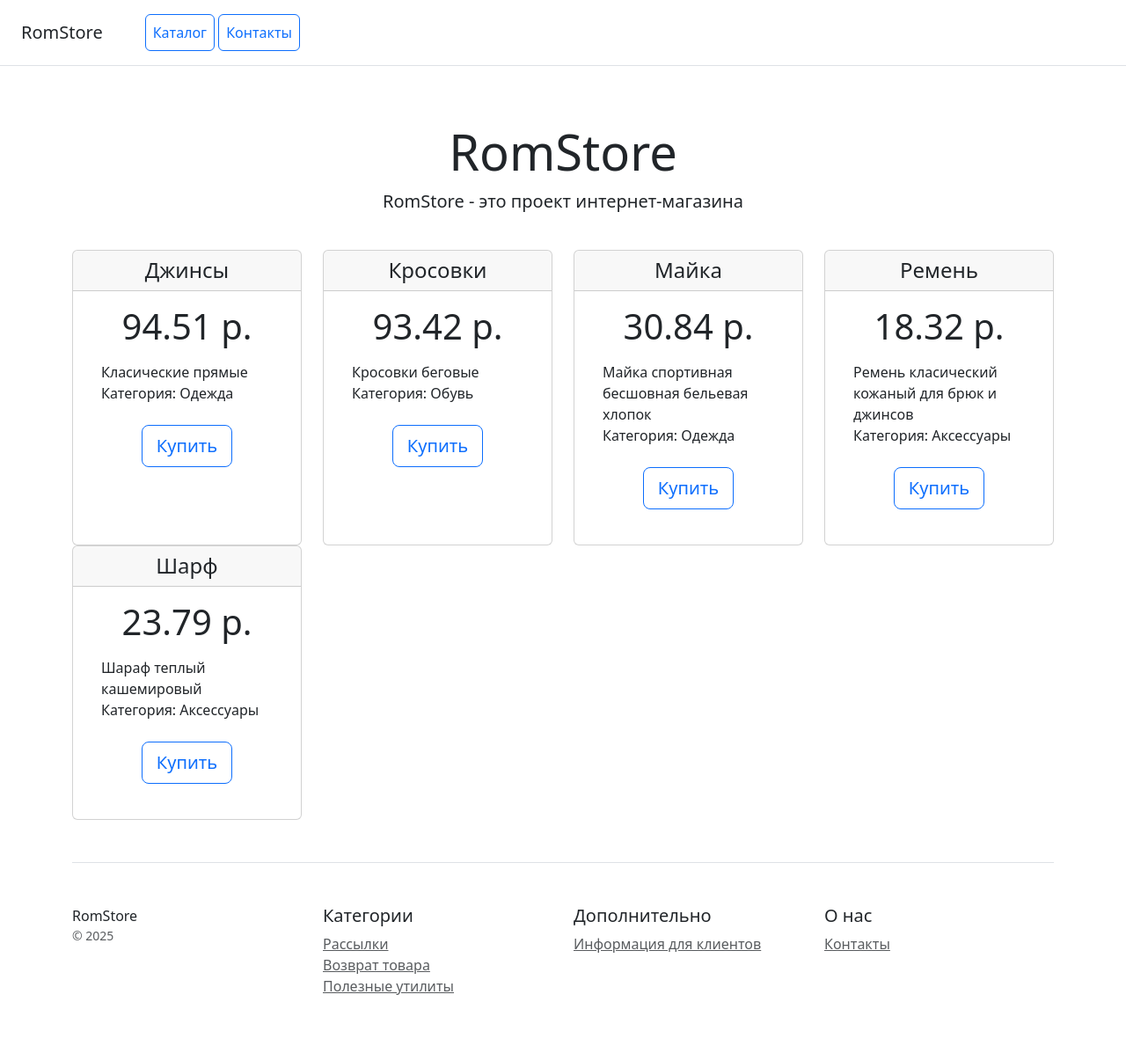
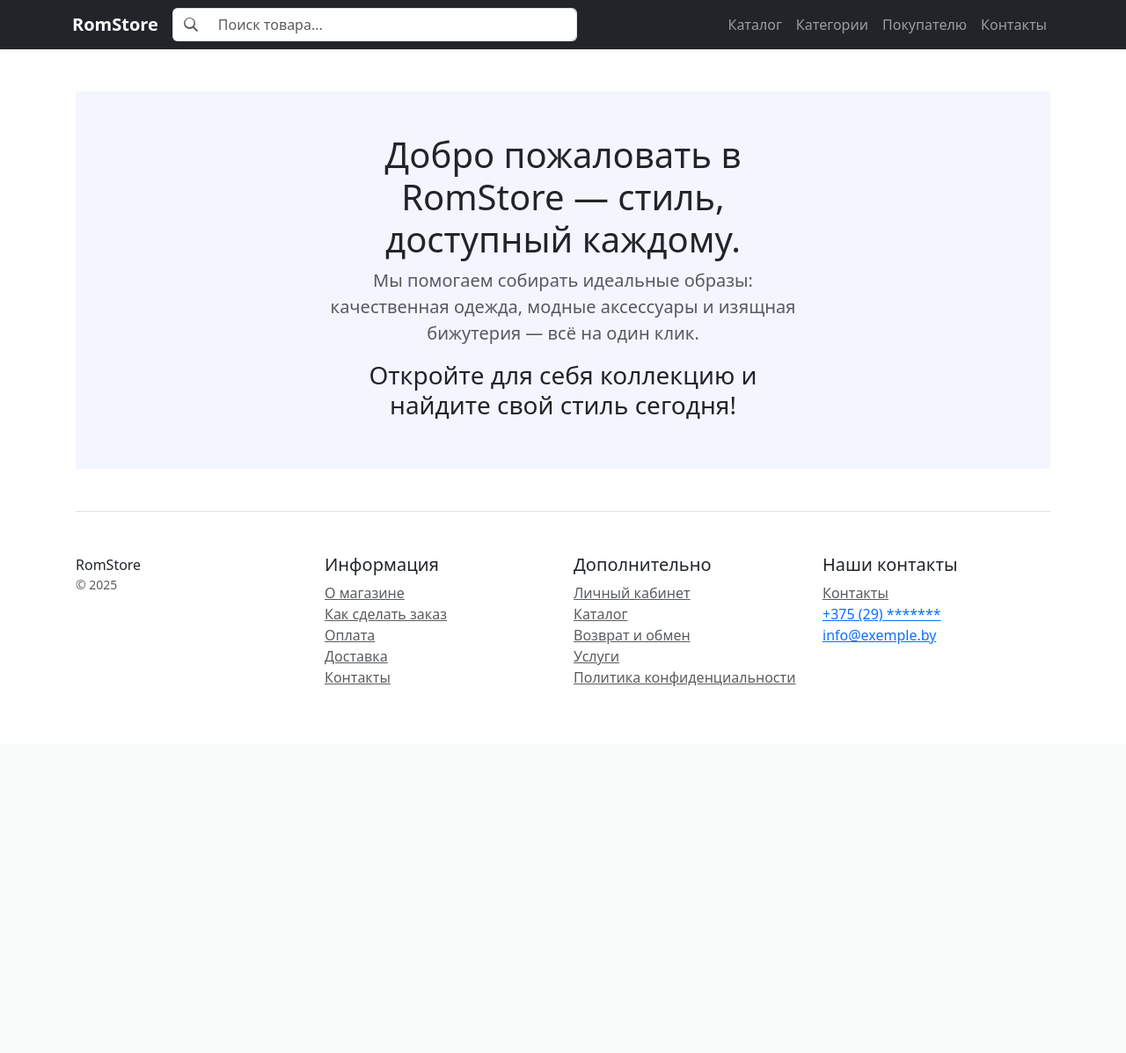
Before and after one commit to RomanVarshavskiy/HomeWork_22, a Django app: page /catalog/ in a window 1280 px wide. Shown: the whole page at 88% size. After the commit the page ends 780 px from the top, so only its background shows below. Run offline with Django 5.2, Linux system fonts and the light colour scheme; data comes from the database, SQL or seed files in the repository; some libraries are stand-ins or nearby versions.

Commit message:
update base.html, products_list.html, product_detail.html, contacts.html, header.html, home.html, views.py

```diff
--- a/catalog/templates/catalog/base.html
+++ b/catalog/templates/catalog/base.html
@@ -3,25 +3,22 @@
 <head>
     <meta charset="utf-8">
     <meta name="viewport" content="width=device-width, initial-scale=1">
-    <title>RomStore</title>
+    <title>{% block title %}RomStore{% endblock %}</title>
     <link rel="stylesheet" href="/static/css/bootstrap.min.css">
+    <style>
+        .navbar .fast-search .form-control { min-width: 260px; width: 420px; }
+        @media (max-width: 767.98px) {
+            .navbar .fast-search .form-control { width: 100%; min-width: 0; }
+        }
+    </style>
 
 </head>
+<header>
+{% include 'catalog/header.html' %}
+</header>
 <body>
-    <div class="d-flex flex-column flex-md-row align-items-center p-3 px-md-4 mb-3 bg-white border-bottom box-shadow">
-        <h5 class="my-0 mr-md-auto font-weight-normal">RomStore</h5>
-        <nav class="ms-5">
-            <a class="p-2 btn btn-outline-primary" href="{% url 'catalog:products_list' %}">Каталог</a>
-            <a class="p-2 btn btn-outline-primary" href="{% url 'catalog:contacts' %}">Контакты</a>
-        </nav>
-    </div>
+    <div class="container px-3 pt-md-5">
 
-    <div class="pricing-header px-3 py-3 pt-md-5 pb-md-4 mx-auto text-center">
-        <h1 class="display-4">RomStore</h1>
-        <p class="lead">RomStore - это проект интернет-магазина</p>
-    </div>
-
-    <div class="container">
         {% block content %}
         {% endblock %}
 
@@ -32,23 +29,45 @@
                     <small class="d-block mb-3 text-muted">&copy; 2025</small>
                 </div>
                 <div class="col-6 col-md">
-                    <h5>Категории</h5>
+                    <h5>Информация</h5>
                     <ul class="list-unstyled text-small">
-                        <li><a class="text-muted" href="#">Рассылки</a></li>
-                        <li><a class="text-muted" href="#">Возврат товара</a></li>
-                        <li><a class="text-muted" href="#">Полезные утилиты</a></li>
+                        <li><a class="text-muted" href="#">О магазине</a></li>
+                        <li><a class="text-muted" href="#">Как сделать заказ</a></li>
+                        <li><a class="text-muted" href="#">Оплата</a></li>
+                        <li><a class="text-muted" href="#">Доставка</a></li>
+                        <li><a class="text-muted" href="{% url 'catalog:contacts' %}">Контакты</a></li>
                     </ul>
                 </div>
                 <div class="col-6 col-md">
                     <h5>Дополнительно</h5>
                     <ul class="list-unstyled text-small">
-                        <li><a class="text-muted" href="#">Информация для клиентов</a></li>
+                        <li><a class="text-muted" href="#">Личный кабинет</a></li>
+                        <li><a class="text-muted" href="#">Каталог</a></li>
+                        <li><a class="text-muted" href="#">Возврат и обмен</a></li>
+                        <li><a class="text-muted" href="#">Услуги</a></li>
+                        <li><a class="text-muted" href="#">Политика конфиденциальности</a></li>
                     </ul>
                 </div>
                 <div class="col-6 col-md">
-                    <h5>О нас</h5>
+                    <h5>Наши контакты</h5>
                     <ul class="list-unstyled text-small">
                         <li><a class="text-muted" href="{% url 'catalog:contacts' %}">Контакты</a></li>
+                        <li class="elementor-icon-list-item">
+                            <a href="#">
+                                <span class="elementor-icon-list-icon">
+							<i aria-hidden="true" class="fas fa-mobile-alt"></i>
+                                </span>
+                                <span class="elementor-icon-list-text">+375 (29) *******</span>
+                            </a>
+                        </li>
+                        <li class="elementor-icon-list-item">
+                            <a href="#">
+                                <span class="elementor-icon-list-icon">
+							<i aria-hidden="true" class="fas fa-envelope"></i>
+                                </span>
+                                <span class="elementor-icon-list-text">info@exemple.by</span>
+                            </a>
+                        </li>
                     </ul>
                 </div>
             </div>
--- a/catalog/templates/catalog/contacts.html
+++ b/catalog/templates/catalog/contacts.html
@@ -1,9 +1,8 @@
 {% extends 'catalog/base.html' %}
 
-{% block title %}Список товаров{% endblock %}
+{% block title %}Контакты{% endblock %}
 
 {% block content %}
-<!--{% include 'catalog/header.html' %}-->
 
 <div class="container">
     <div class="row text-start">
--- a/catalog/templates/catalog/header.html
+++ b/catalog/templates/catalog/header.html
@@ -1,4 +1,40 @@
-<header>
-    <h1>RomStore</h1>
-    <p>Добро пожаловать в наш магазин!</p>
-</header>
+<nav class="navbar navbar-expand-md navbar-dark bg-dark shadow-sm">
+    <div class="container">
+        <a href="#" class="navbar-brand d-flex align-items-center">
+            <strong>RomStore</strong>
+        </a>
+        <div class="b-top-wrapper">
+            <div data-fetch-key="search:0" class="fast-search">
+                <div class="fast-search__form">
+                    <div class="input-group">
+                        <span class="input-group-text bg-white border-end-0">
+                            <!-- SVG-иконка поиска -->
+                            <svg xmlns="http://www.w3.org/2000/svg" width="16" height="16" fill="currentColor"
+                                 class="bi bi-search text-muted" viewBox="0 0 16 16" aria-hidden="true">
+                                <path d="M11.742 10.344a6.5 6.5 0 1 0-1.397 1.398h-.001l3.85 3.85a1 1 0 0 0 1.415-1.414l-3.85-3.85zm-5.242.656a5 5 0 1 1 0-10 5 5 0 0 1 0 10z"/>
+                            </svg>
+                        </span>
+                        <input type="text" tabindex="1"
+                               placeholder="Поиск товара..."
+                               value=""
+                               class="form-control border-start-0 fast-search__input ym-record-keys">
+                    </div>
+                </div>
+            </div>
+        </div>
+        <!-- Кнопка бургера для мобильных -->
+        <button class="navbar-toggler" type="button" data-bs-toggle="collapse" data-bs-target="#mainNav"
+                aria-controls="mainNav" aria-expanded="false" aria-label="Toggle navigation">
+            <span class="navbar-toggler-icon"></span>
+        </button>
+        <!-- Ссылки навигации -->
+        <div class="collapse navbar-collapse" id="mainNav">
+            <ul class="navbar-nav ms-auto mb-2 mb-md-0">
+                <li class="nav-item"><a class="nav-link" href="{% url 'catalog:home' %}">Каталог</a></li>
+                <li class="nav-item"><a class="nav-link" href="#">Категории</a></li>
+                <li class="nav-item"><a class="nav-link" href="#">Покупателю</a></li>
+                <li class="nav-item"><a class="nav-link" href="{% url 'catalog:contacts' %}">Контакты</a></li>
+            </ul>
+        </div>
+    </div>
+</nav>
--- a/catalog/templates/catalog/home.html
+++ b/catalog/templates/catalog/home.html
@@ -1,83 +1,33 @@
-<!doctype html>
-<html lang="en">
-<head>
-    <meta charset="utf-8">
-    <meta name="viewport" content="width=device-width, initial-scale=1">
-    <title>RomStore</title>
-    <link rel="stylesheet" href="/static/css/bootstrap.min.css">
+{% extends 'catalog/base.html' %}
 
-</head>
-<body>
-    <div class="d-flex flex-column flex-md-row align-items-center p-3 px-md-4 mb-3 bg-white border-bottom box-shadow">
-        <h5 class="my-0 mr-md-auto font-weight-normal">RomStore</h5>
-        <nav class="ms-5">
-            <a class="p-2 btn btn-outline-primary" href="{% url 'catalog:home' %}">Каталог</a>
-            <a class="p-2 btn btn-outline-primary" href="{% url 'catalog:contacts' %}">Контакты</a>
-        </nav>
+{% block title %}Главная страница{% endblock %}
+
+{% block content %}
+
+<style>
+  /* Фон на всю ширину + вертикальные отступы ~2 строки */
+  .hero-section {
+    background-color: #f3f6ff; /* поменяйте цвет при необходимости */
+    padding-block: 2lh;        /* по ~2 строки сверху и снизу */
+  }
+  /* Фолбэк для браузеров без поддержки lh */
+  @supports not (padding-block: 1lh) {
+    .hero-section {
+      padding-top: 2em;
+      padding-bottom: 2em;
+    }
+  }
+</style>
+
+<section class="hero-section text-center">
+  <div class="container">
+    <div class="row">
+      <div class="col-lg-6 col-md-8 mx-auto">
+        <h1 class="fw-light">Добро пожаловать в RomStore — стиль, доступный каждому.</h1>
+        <p class="lead text-body-secondary">Мы помогаем собирать идеальные образы: качественная одежда, модные аксессуары и изящная бижутерия — всё на один клик.</p>
+        <h3 class="elementor-heading-title elementor-size-default">Откройте для себя коллекцию и найдите свой стиль сегодня!</h3>
+      </div>
     </div>
-
-    <div class="pricing-header px-3 py-3 pt-md-5 pb-md-4 mx-auto text-center">
-        <h1 class="display-4">RomStore</h1>
-        <p class="lead">RomStore - это проект интернет-магазина</p>
-    </div>
-
-    <div class="container">
-        <div class="row text-center">
-            {% for product in products %}
-            <div class="col-12 col-sm-6 col-md-4 col-lg-3">
-                <div class="card mb-4 box-shadow h-100">
-                    <div class="card-header">
-                        <h4 class="my-0 font-weight-normal">{{ product.name }}</h4>
-                    </div>
-                    <div class="card-body">
-                        {% if product.image %}
-                            <img src="{{ product.image.url }}" class="img-fluid mb-3" alt="{{ product.name }}">
-                        {% endif %}
-                        <h1 class="card-title pricing-card-title">{{ product.price }} р.</h1>
-                        <ul class="list-unstyled mt-3 mb-4 text-start m-3">
-                            <li>{{ product.description }}</li>
-                            {% if product.category %}
-                                <li>Категория: {{ product.category.name }}</li>
-                            {% endif %}
-                        </ul>
-                        <button type="button" class="btn btn-lg btn-block btn-outline-primary">Купить</button>
-                    </div>
-                </div>
-            </div>
-            {% empty %}
-            <p>Товары пока не добавлены.</p>
-            {% endfor %}
-        </div>
-
-        <footer class="pt-4 my-md-5 pt-md-5 border-top">
-            <div class="row">
-                <div class="col-12 col-md">
-                    RomStore
-                    <small class="d-block mb-3 text-muted">&copy; 2025</small>
-                </div>
-                <div class="col-6 col-md">
-                    <h5>Категории</h5>
-                    <ul class="list-unstyled text-small">
-                        <li><a class="text-muted" href="#">Рассылки</a></li>
-                        <li><a class="text-muted" href="#">Возврат товара</a></li>
-                        <li><a class="text-muted" href="#">Полезные утилиты</a></li>
-                    </ul>
-                </div>
-                <div class="col-6 col-md">
-                    <h5>Дополнительно</h5>
-                    <ul class="list-unstyled text-small">
-                        <li><a class="text-muted" href="#">Информация для клиентов</a></li>
-                    </ul>
-                </div>
-                <div class="col-6 col-md">
-                    <h5>О нас</h5>
-                    <ul class="list-unstyled text-small">
-                        <li><a class="text-muted" href="{% url 'catalog:contacts' %}">Контакты</a></li>
-                    </ul>
-                </div>
-            </div>
-        </footer>
-    </div>
-    <script src="/static/js/bootstrap.bundle.min.js"></script>
-</body>
-</html>
+  </div>
+</section>
+{% endblock %}
--- a/catalog/templates/catalog/product_detail.html
+++ b/catalog/templates/catalog/product_detail.html
@@ -3,8 +3,6 @@
 {% block title %}Детали товара{% endblock %}
 
 {% block content %}
-<!--{% include 'catalog/header.html' %}-->
-
 
 <div>
     <h2>{{ product.name }}</h2>
--- a/catalog/templates/catalog/products_list.html
+++ b/catalog/templates/catalog/products_list.html
@@ -3,10 +3,9 @@
 {% block title %}Список товаров{% endblock %}
 
 {% block content %}
-<!--{% include 'catalog/header.html' %}-->
 
 <div class="container">
-    <div class="row text-center">
+    <div class="row text-center gy-4">
         {% for product in products %}
         <div class="col-12 col-sm-6 col-md-4 col-lg-3">
             <div class="card mb-4 box-shadow h-100 d-flex flex-column">
--- a/catalog/urls.py
+++ b/catalog/urls.py
@@ -1,12 +1,13 @@
 from django.urls import path
 
 from catalog.apps import CatalogConfig
-from catalog.views import contacts, home, product_detail, products_list
+from catalog.views import contacts, home, product_detail, products_list, index
 
 app_name = CatalogConfig.name
 
 urlpatterns = [
     path("catalog/", home, name="home"),
+    path("catalog/index/", index, name="index"),
     path("catalog/contacts/", contacts, name="contacts"),
     path("catalog/products_list/", products_list, name="products_list"),
     path("catalog/product_detail/<int:product_id>", product_detail, name="product_detail"),
--- a/catalog/views.py
+++ b/catalog/views.py
@@ -1,5 +1,5 @@
 from django.http import HttpResponse
-from django.shortcuts import render
+from django.shortcuts import render, get_object_or_404
 
 from catalog.models import Product, Contact
 
@@ -29,7 +29,7 @@ def products_list(request):
 
 
 def product_detail(request, product_id):
-    product = Product.objects.get(id=product_id)
+    product = get_object_or_404(Product,id=product_id)
     context = {'product': product}
     return render(request, 'catalog/product_detail.html', context)
 
@@ -42,3 +42,6 @@ def contacts(request):
         return HttpResponse(f"Спасибо {name}. Сообщение успешно отправлено")
     contacts = Contact.objects.all()  # получаем контакты из БД
     return render(request, "catalog/contacts.html", {"contacts": contacts})
+
+def index(request):
+    return render(request, "catalog/index.html")
```
